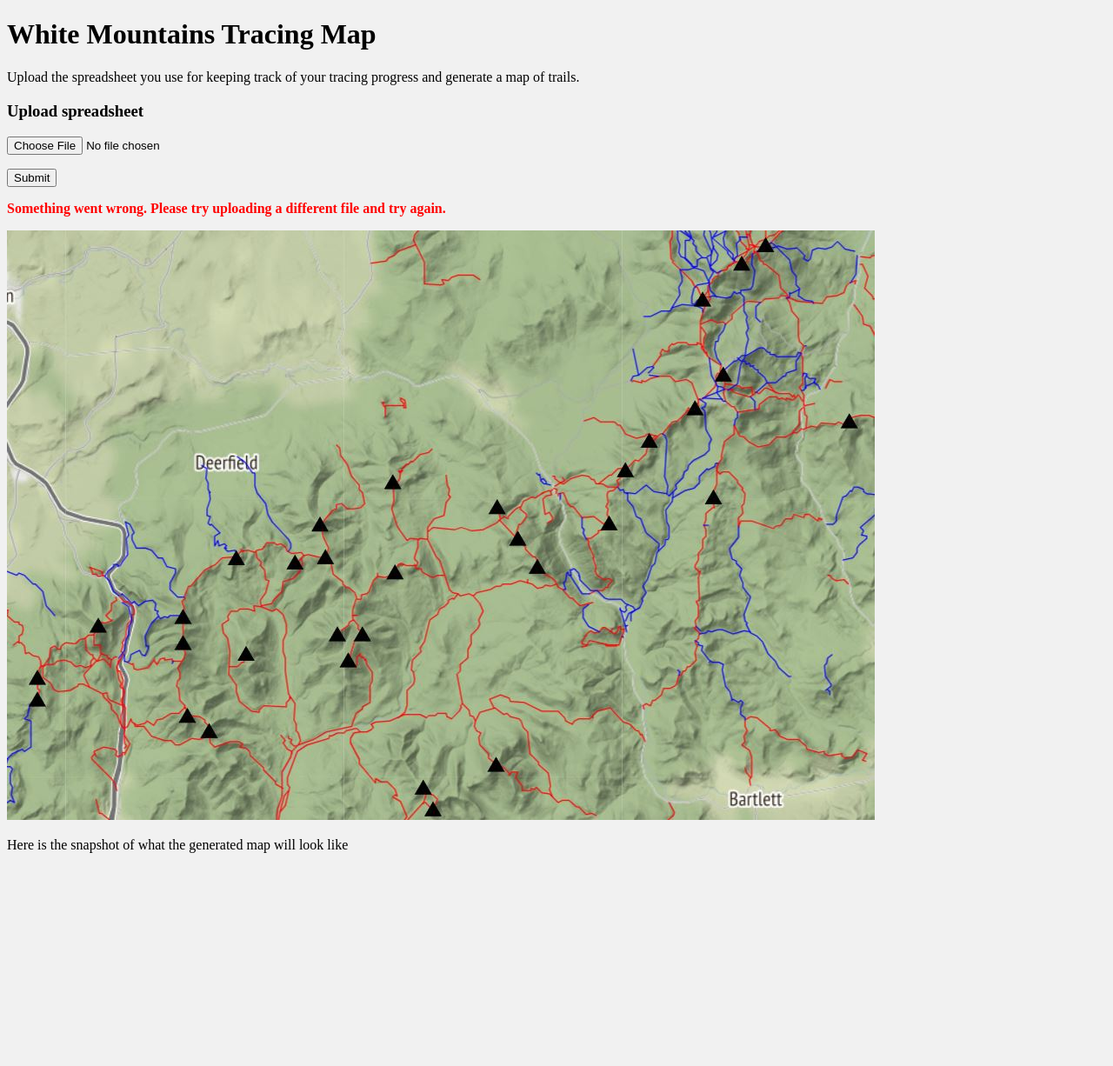
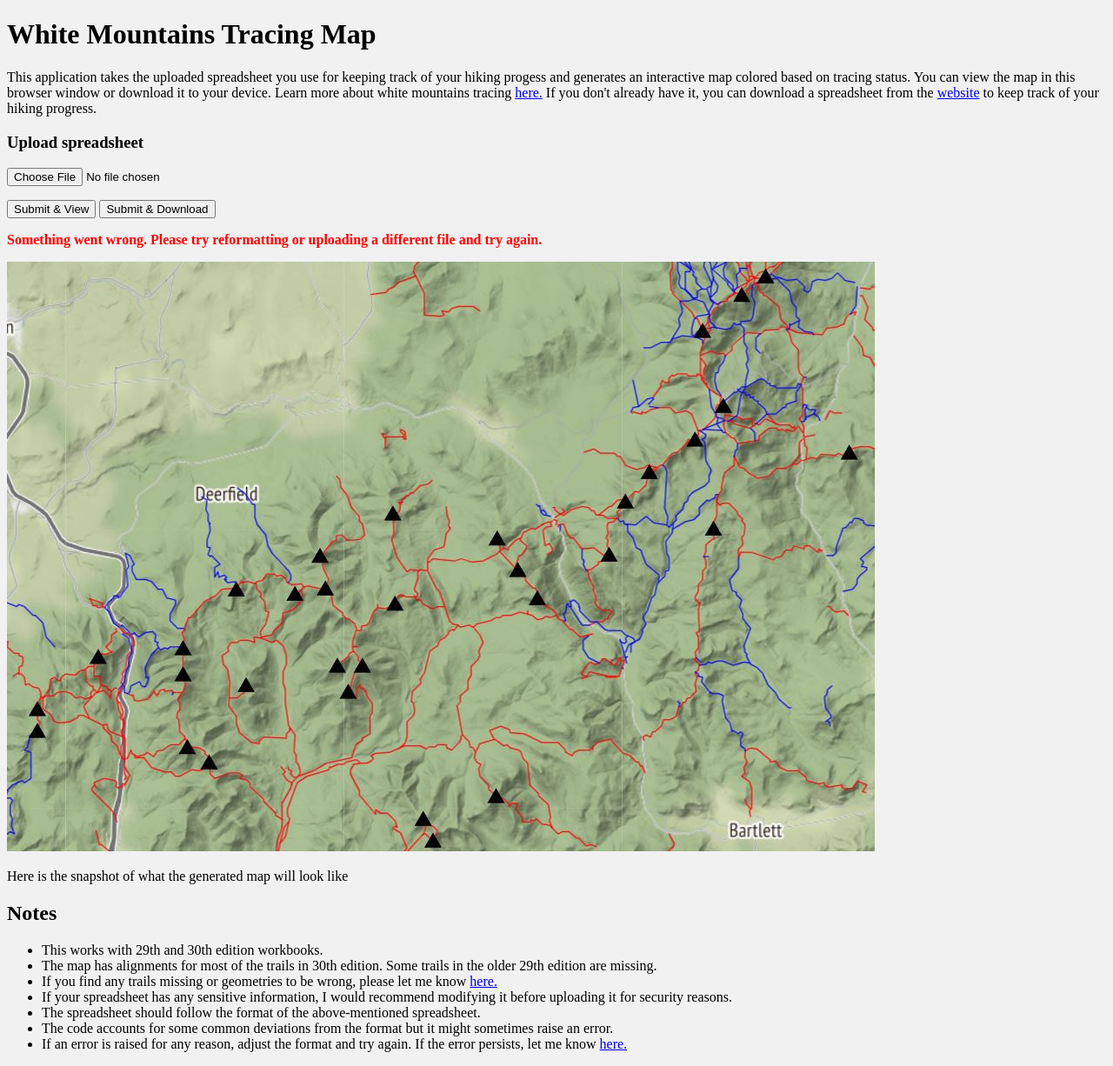
Before and after one commit to theja/white_mountains_tracing_map, a Flask app: template app/templates/process_failed.html in a window 1280 px wide. Shown: the whole page at 87% size. Before the commit the page ends 981 px from the top, so only its background shows below. Run offline with Flask 2, Linux system fonts and the light colour scheme; the template is opened without the code that fills it, so the values that code supplies are empty.

Commit message:
additional functionality

```diff
--- a/app/app.py
+++ b/app/app.py
@@ -1,5 +1,5 @@
 import os
-from flask import Flask, render_template, request, redirect, url_for, abort
+from flask import Flask, render_template, request, send_file
 from werkzeug.utils import secure_filename
 from wmg_tracing_map import *
 
@@ -16,17 +16,22 @@ def index():
 def upload_file():
     # return "OK this is a post method"
     uploaded_file = request.files['file']
+
     filename = secure_filename(uploaded_file.filename)
     if filename != '' and (os.path.splitext(filename)[1]).lower() in app.config['UPLOAD_EXTENSIONS']:
         filename = filename.lower()
         uploaded_file.save(os.path.join(app.config['UPLOAD_PATH'], filename))
         try:
-            draw_map(filename=os.path.join(app.config['UPLOAD_PATH'], filename), output_map=os.path.join('templates', 'test_map.html'))
+            map = 'templates/map.html'
+            draw_map(filename=os.path.join(app.config['UPLOAD_PATH'], filename), output_map=map)
+            if 'save' in request.form:
+                return send_file(map, as_attachment=True)
+            elif 'view' in request.form:
+                return render_template('output_map.html')
         except:
             return render_template('process_failed.html')
     else:
         return render_template('file_error.html')
-    return render_template('test_map.html')
 
 if __name__ == '__main__':
     app.run(debug=True)
--- /dev/null
+++ b/app/templates/output_map.html
@@ -0,0 +1,6 @@
+{% extends "layout.html" %}
+{% block title %} Map {% endblock %}
+{% block head %} {{ super() }} {% endblock %}
+{% block body %}
+    {% include "map.html" %}
+{% endblock %}
--- a/app/templates/process_failed.html
+++ b/app/templates/process_failed.html
@@ -5,25 +5,47 @@
     <meta charset="UTF-8">
     <meta name="viewport" content="width=device-width, initial-scale=1.0">
     <meta http-equiv="X-UA-Compatible" content="ie=edge">
-    <title>Index - process failed</title>
+    <title>White Mountains Tracing Map</title>
     <link rel="stylesheet" href="{{ url_for('static', filename='css/style.css') }}">
 </head>
 
 <body>
     <h1>White Mountains Tracing Map</h1>
-    <p>Upload the spreadsheet you use for keeping track of your tracing progress and generate a map of trails.</p>
+    <p>
+        This application takes the uploaded spreadsheet you use for keeping track of your hiking progess and
+        generates an interactive map colored based on tracing status. You can view the map in this browser window or download it to your device.
+        Learn more about white mountains tracing <a href="http://48x12.com/white-mountains-tracing-rules.shtml" target="_blank">here.</a>
+        If you don't already have it, you can download a spreadsheet from the
+        <a href="http://48x12.com/white-mountains-tracing-rules.shtml" target="_blank">website</a> to keep track of your hiking progress.
+    </p>
 
     <h3>Upload spreadsheet</h3>
-    <form method="POST" action="" enctype="multipart/form-data">
-        <p><input type="file" name="file"></p>
-        <p><input type="submit" value="Submit"></p>
-        <p style="color: red;"><b>Something went wrong. Please try uploading a different file and try again.</b></p>
+    <form method="POST" action="{{ url_for('index') }}" enctype="multipart/form-data">
+        <p><input type="file" name="file", accept=".xls, .xlsx"></p>
+        <p>
+            <input type="submit" value="Submit & View" name="view">
+            <input type="submit" value="Submit & Download" name="save">
+        </p>
+        <p style="color: red;"><b>Something went wrong. Please try reformatting or uploading a different file and try again.</b></p>
     </form>
 
 
     <img src="{{ url_for('static', filename='img/sample_map.jpg') }}" alt="">
     <p>Here is the snapshot of what the generated map will look like</p>
 
+    <h2>Notes</h2>
+    <p>
+        <ul>
+            <li>This works with 29th and 30th edition workbooks.</li>
+            <li>The map has alignments for most of the trails in 30th edition. Some trails in the older 29th edition are missing.</li>
+            <li>If you find any trails missing or geometries to be wrong, please let me know <a href="https://theja.github.io/#five" target="_blank">here.</a></li>
+            <li>If your spreadsheet has any sensitive information, I would recommend modifying it before uploading it for security reasons.</li>
+            <li>The spreadsheet should follow the format of the above-mentioned spreadsheet.</li>
+            <li>The code accounts for some common deviations from the format but it might sometimes raise an error.</li>
+            <li>If an error is raised for any reason, adjust the format and try again. If the error persists, let me know <a href="https://theja.github.io/#five" target="_blank">here.</a></li>
+        </ul>
+    </p>
+
     <script src="{{ url_for('static', filename='js/app.js') }}"></script>
 </body>
 
```
Also changed, not shown: app/templates/file_error.html (+27 -5 lines), app/templates/index.html (+25 -3 lines), app/templates/layout.html (added, +9 -0 lines), app/wmg_tracing_map.py (+28 -1 lines).
